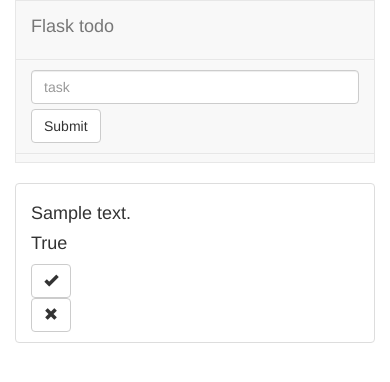
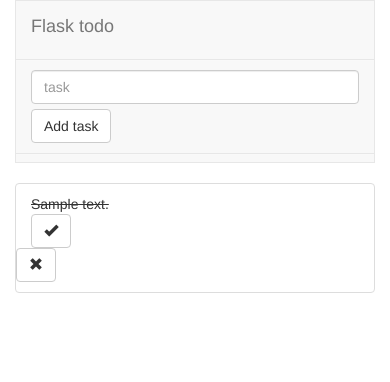
Before and after one commit to coldman11/flask-todo, a Flask app: page / in a window 390 px wide. Shown: the top 382 px of the page. Run offline with Flask 2, Linux system fonts and the light colour scheme; tables that the repository leaves empty hold one stand-in row (values such as "Sample post"); some libraries are stand-ins or nearby versions.

Commit message:
fixed style

```diff
--- a/templates/index.html
+++ b/templates/index.html
@@ -24,7 +24,7 @@
                 <div class="form-group">
                   <input type="text" class="form-control" placeholder="task" name="todoitem">
                 </div>
-                <input type="submit" class="btn btn-default">
+                <input type="submit" class="btn btn-default" value="Add task">
             </form>
         </div>
     </nav>
@@ -34,22 +34,26 @@
             <li class="list-group-item">
                 <div class="row">
                     <div class="col-md-10">
-                        <h4>{{ todo['text'] }}</h4>
-                        <h4>{{ todo['complete'] }}</h4>
+
+                        {% if todo.complete == True %}
+                        <del>{{ todo['text'] }}</del>
+                        {% else %}
+                        <span>{{ todo['text'] }}</span>
+                        {% endif %}
                     </div>
-                    <div class="col-md-2">
-                        <div class="btn-group" role="group" aria-label="...">
+                    <div class="col-md-1">
                         <form action="/update/{{ todo['id'] }}" method="POST">
                             <button type="submit" class="btn btn-default">
                                 <span class="glyphicon glyphicon-ok" aria-hidden="true"></span>
                             </button>
                         </form>
+                    </div>
+                    <div class="col-mid-1">
                         <form action="/remove/{{ todo['id'] }}" method="POST">
                             <button type="submit" class="btn btn-default">
                                 <span class="glyphicon glyphicon-remove" aria-hidden="true"></span>
                             </button>
                         </form>
-                        </div>
                     </div>
 
                 </div>
```
Also changed, not shown: todo.db. Lines whose indentation alone changed are shown as unchanged.
